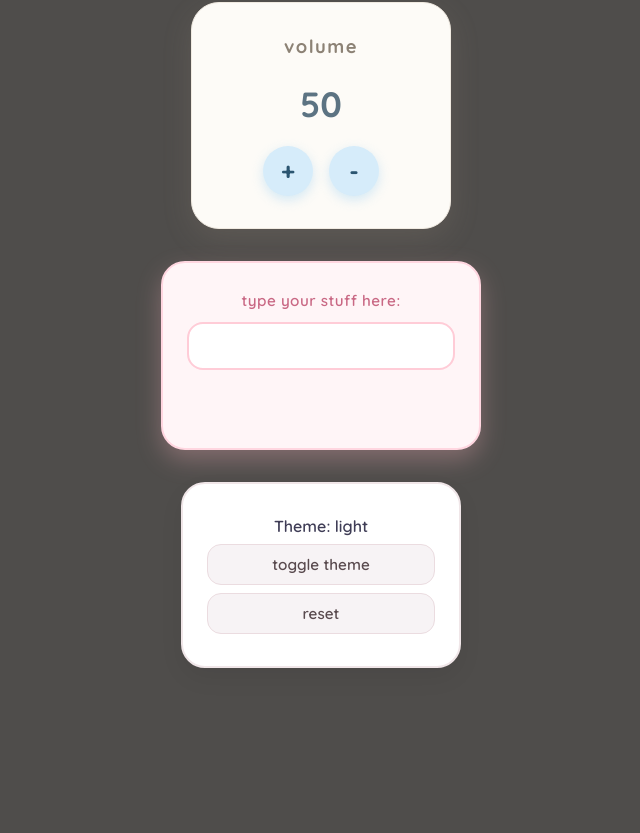
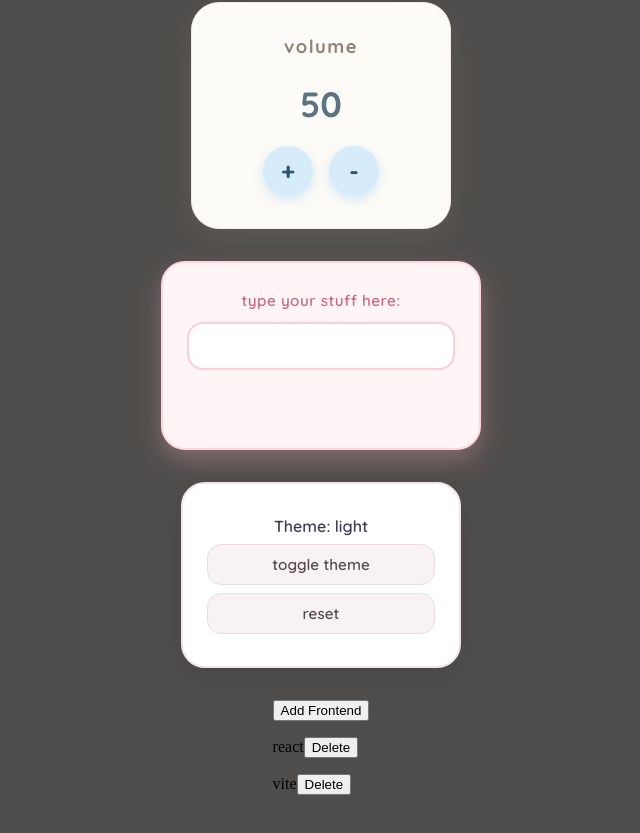
Before and after one commit to justmrnobody007-dotcom/skillissue, a React (Vite) app: page / in a window 1280 px wide. Shown: the part 810-1643 px from the top of the page, without its empty margins (319-959 px from the left). Before the commit the page ends 1526 px from the top, so only its background shows below. Built offline with nearby package versions, Linux system fonts and the light colour scheme.

Commit message:
connected banana to app

```diff
--- a/src/App.jsx
+++ b/src/App.jsx
@@ -5,6 +5,8 @@ import Card   from   './Card.jsx'
 import Volumecontrol from './VolumeControl.jsx';
 import EchoBox  from './EchoBox.jsx';
 import ThemeController from './ ThemeControl.jsx';
+import Tags from './banana.jsx';
+
 function App() {
 
   return(
@@ -17,6 +19,7 @@ function App() {
   <Volumecontrol />
   <EchoBox />
   <ThemeController />
+  <Tags />
   </>
   );
 
--- /dev/null
+++ b/src/banana.jsx
@@ -0,0 +1,35 @@
+import { useState } from "react";
+
+function Tags() {
+
+  const [tags, setTags] = useState([
+    "react",
+    "vite"
+  ]);
+
+  function addTag() {
+    setTags(prevTags => ["frontend", ...prevTags]);
+  }
+
+  function deleteTag(indexToDelete) {
+    setTags(prevTags =>
+      prevTags.filter((tag, index) => index !== indexToDelete)
+    );
+  }
+
+  return (
+   <div>
+      <button onClick={addTag}>Add Frontend</button>
+      {tags.map((tag, index) => (
+  <p key={index}>
+    {tag}
+    <button onClick={() => deleteTag(index)}>
+      Delete
+    </button>
+  </p>
+))}
+    </div>
+  );
+}
+
+export default Tags;
```
